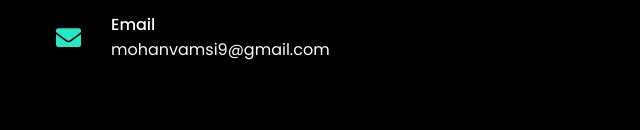
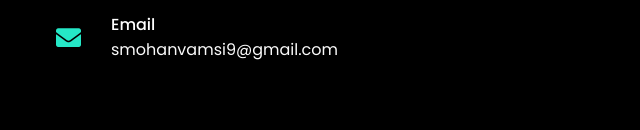
Before and after one commit to mohanvamsi06/mohanvamsi06.github.io, a plain HTML site: page index.html in a window 1280 px wide. Shown: the part 3449-3579 px from the top of the page, 614-1254 px from the left. Drawn offline with nearby package versions, Linux system fonts and the light colour scheme.

Commit message:
Update index.html
Typo fix

```diff
--- a/index.html
+++ b/index.html
@@ -231,7 +231,7 @@
                             <i class="fas fa-envelope"></i>
                             <div class="info">
                                 <div class="head">Email</div>
-                                <a href="mailto:mohanvamsi9@gmail.com"><div class="sub-title">mohanvamsi9@gmail.com</div></a>
+                                <a href="mailto:smohanvamsi9@gmail.com"><div class="sub-title">smohanvamsi9@gmail.com</div></a>
                             </div>
                         </div>
                     </div>
```
